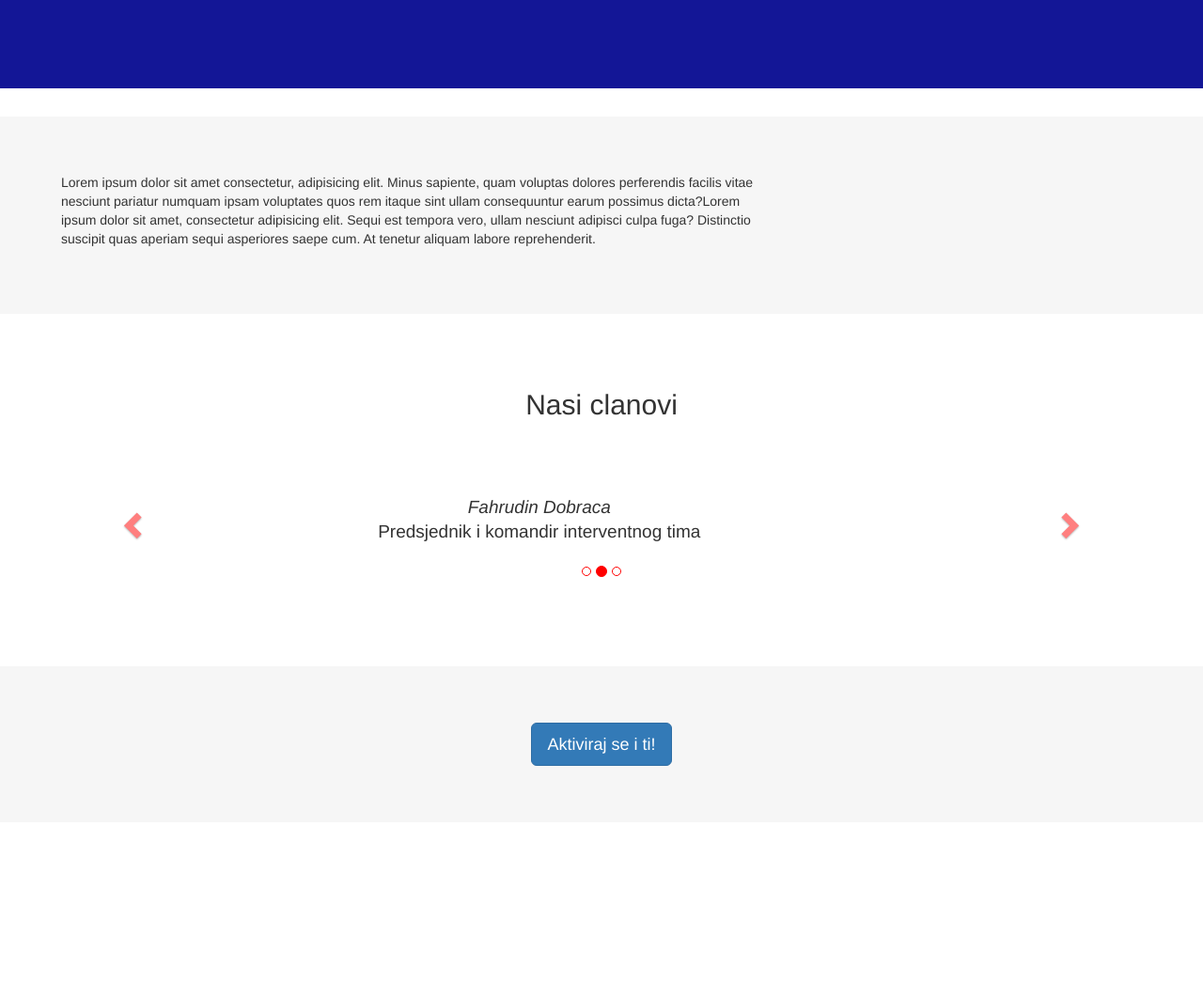
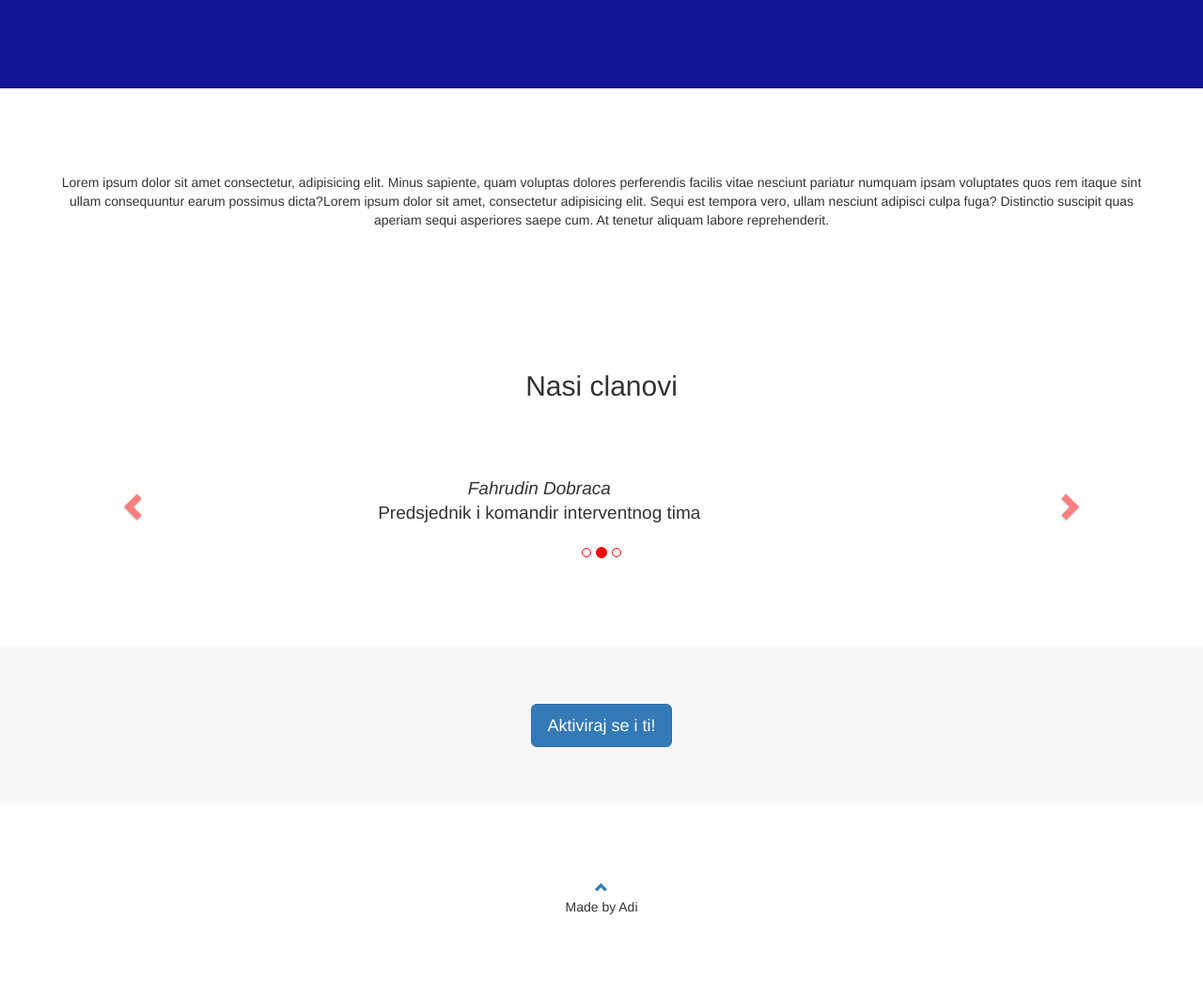
Before and after one commit to illy4bih/illy4bih.github.io, a plain HTML site: page aboutUs.html in a window 1280 px wide. Shown: the part 360-1405 px from the top of the page at 94% size. Before the commit the page ends 1235 px from the top, so only its background shows below. Drawn offline with nearby package versions, Linux system fonts and the light colour scheme.

Commit message:
updates on about us page

```diff
--- a/aboutUs.html
+++ b/aboutUs.html
@@ -10,7 +10,7 @@
     <script src="https://maxcdn.bootstrapcdn.com/bootstrap/3.3.7/js/bootstrap.min.js"></script>
     <link rel="stylesheet" text="test/css" href="style.css">
 </head>
-<body>
+<body id="myPage1">
         <div class="jumbotron text-center">
                 <h1>Gorska Služba Spašavanja Novi Grad Sarajevo</h1>
                 <p>Osposobljeni i obučeni za Vašu sigurnost</p>
@@ -18,8 +18,8 @@
                     <span class="popuptext" id="myPopup">Prati nas na drustvenim mrezama</span>
                 </div>
         </div>
-    <div id="onama1" class="container-fluid text-center bg-grey">
-            <div class="col-sm-8">
+    <div id="onama1" class="container-fluid text-center">
+            <div class="col-sm-12">
                     <p>Lorem ipsum dolor sit amet consectetur, adipisicing elit. Minus sapiente, quam voluptas dolores perferendis facilis vitae nesciunt pariatur numquam ipsam voluptates quos rem itaque sint ullam consequuntur earum possimus dicta?Lorem ipsum dolor sit amet, consectetur adipisicing elit. Sequi est tempora vero, ullam nesciunt adipisci culpa fuga? Distinctio suscipit quas aperiam sequi asperiores saepe cum. At tenetur aliquam labore reprehenderit.</p>
                   </div>
     </div>
@@ -57,12 +57,14 @@
                 </a>
               </div>
         </div>
-        <div id="pClan" class="container-fluid text-center bg-grey">
-            <div class="row">
-                    <div class="col-sm-4">
-                   <a href="bMember.html" target="_blank"> <button type="button" class="btn btn-primary btn-lg">Aktiviraj se i ti!</button></a>
+            <div id="pClan" class="container-fluid bg-grey">
+                <div class="row">
+                  <div class="col-sm-5">
+                   <a href="bMember.html" target="_blank"> <button type="button" class="btn btn-primary btn-lg">Aktiviraj se i ti!</button></a><br>
             </div>
         </div>
+        </div>
+        <br>
         <nav class="navbar navbar-default navbar-fixed-top">
                 <div class="container">
                   <div class="navbar-header">
@@ -84,7 +86,12 @@
                   </div>
                 </div>
               </nav>
-
+              <footer class="container-fluid text-center">
+                  <a href="#myPage" title="To Top">
+                          <span class="glyphicon glyphicon-chevron-up"></span>
+                              </a>
+                              <p>Made by Adi </p>
+                  </footer>
 
 <script src="https://code.jquery.com/jquery-3.3.1.slim.min.js" integrity="sha384-q8i/X+965DzO0rT7abK41JStQIAqVgRVzpbzo5smXKp4YfRvH+8abtTE1Pi6jizo" crossorigin="anonymous"></script>
 <script src="https://cdnjs.cloudflare.com/ajax/libs/popper.js/1.14.3/umd/popper.min.js" integrity="sha384-ZMP7rVo3mIykV+2+9J3UJ46jBk0WLaUAdn689aCwoqbBJiSnjAK/l8WvCWPIPm49" crossorigin="anonymous"></script>
--- a/style.css
+++ b/style.css
@@ -159,9 +159,8 @@ h1{
     justify-content: center;
 }
 #onama1{
-    text-align: left;
-    text-justify: distribute;
     justify-content: center;
+    align-items: center;
 }
 
 #pClan{
```
Also changed, not shown: contact.html (+7 -2 lines).
